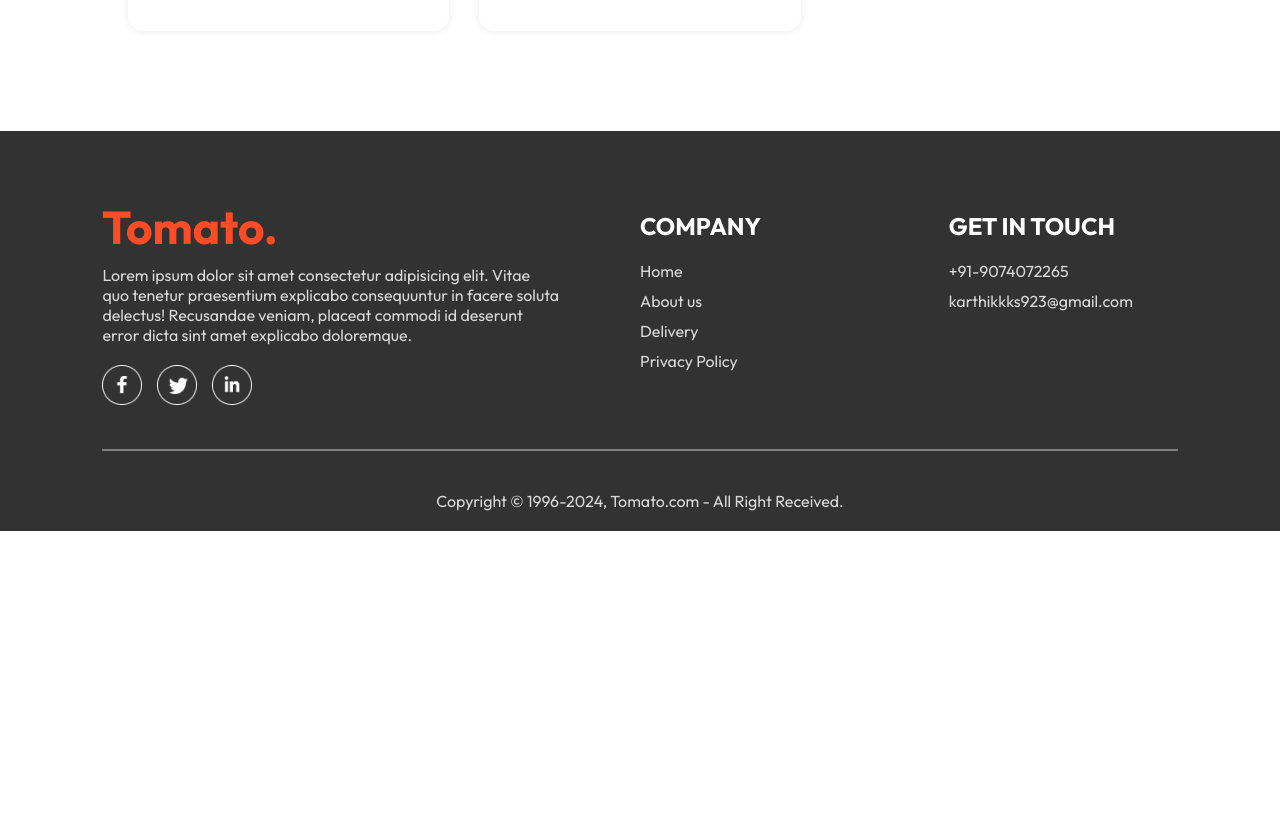
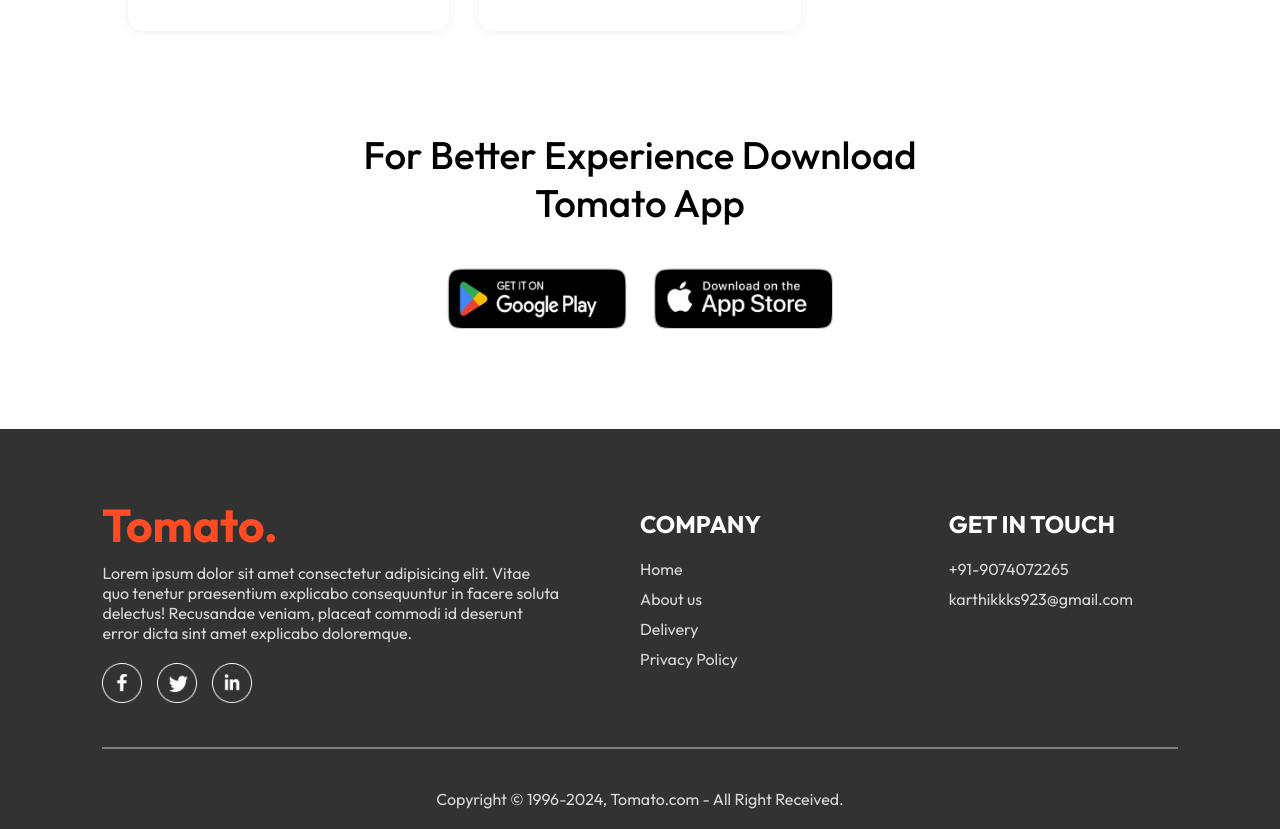
Before and after one commit to karthik0923/FoodDelivery, a React (Vite) app in the folder frontend/: page / in a window 1280 px wide. Shown: the part 5942-6771 px from the top of the page. Before the commit the page ends 6473 px from the top, so only its background shows below. Built offline with nearby package versions, Linux system fonts and the light colour scheme.

Commit message:
App Download Recommendation Component

```diff
--- /dev/null
+++ b/frontend/src/components/AppDownload/AppDownload.css
@@ -0,0 +1,25 @@
+.add-download {
+    margin: auto auto;
+    margin-top: 100px;
+    font-size: max(3vw,20px);
+    text-align: center;
+    font-weight: 500;
+}
+
+.app-download-platforms {
+    display: flex;
+    justify-content: center;
+    gap: max(2vw,10px);
+    margin-top: 40px;
+}
+
+.app-download-platforms img {
+    width: max(30vw,120px);
+    max-width: 180px;
+    transition: 0.5s;
+    cursor: pointer;;
+}
+
+.app-download-platforms img:hover {
+    transform: scale(1.05);
+}
--- /dev/null
+++ b/frontend/src/components/AppDownload/AppDownload.jsx
@@ -0,0 +1,17 @@
+import React from 'react'
+import './AppDownload.css'
+import { assets } from '../../assets/assets'
+
+const AppDownload = () => {
+  return (
+    <div className='add-download' id='app-download'>
+        <p>For Better Experience Download <br/> Tomato App </p>
+        <div className="app-download-platforms">
+            <img src={assets.play_store} alt="" />
+            <img src={assets.app_store} alt="" />
+        </div>
+    </div>
+  )
+}
+
+export default AppDownload
--- a/frontend/src/pages/Home/Home.jsx
+++ b/frontend/src/pages/Home/Home.jsx
@@ -3,6 +3,7 @@
 import Header from '../../components/Navbar/Header/Header'
 import ExploreMenu from '../../components/ExploreMenu/ExploreMenu'
 import FoodDisplay from '../../components/FoodDisplay/FoodDisplay'
+import AppDownload from '../../components/AppDownload/AppDownload'
 
 const Home = () => {
 
@@ -13,6 +14,7 @@
       <Header/>
       <ExploreMenu category={category} setCategory={setCategory}/>
       <FoodDisplay category={category}/>
+      <AppDownload/>
     </div>
   )
 }
```
